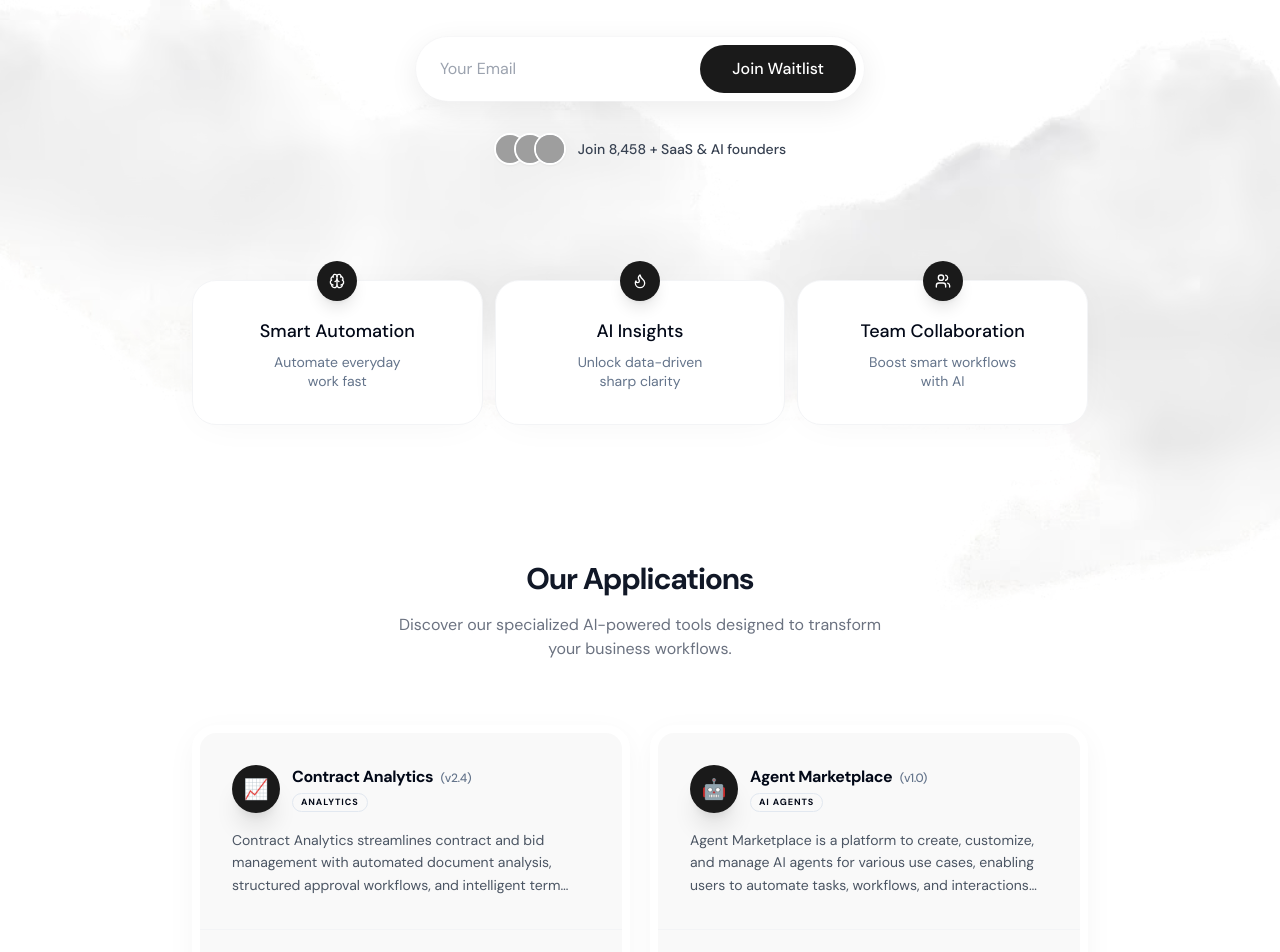
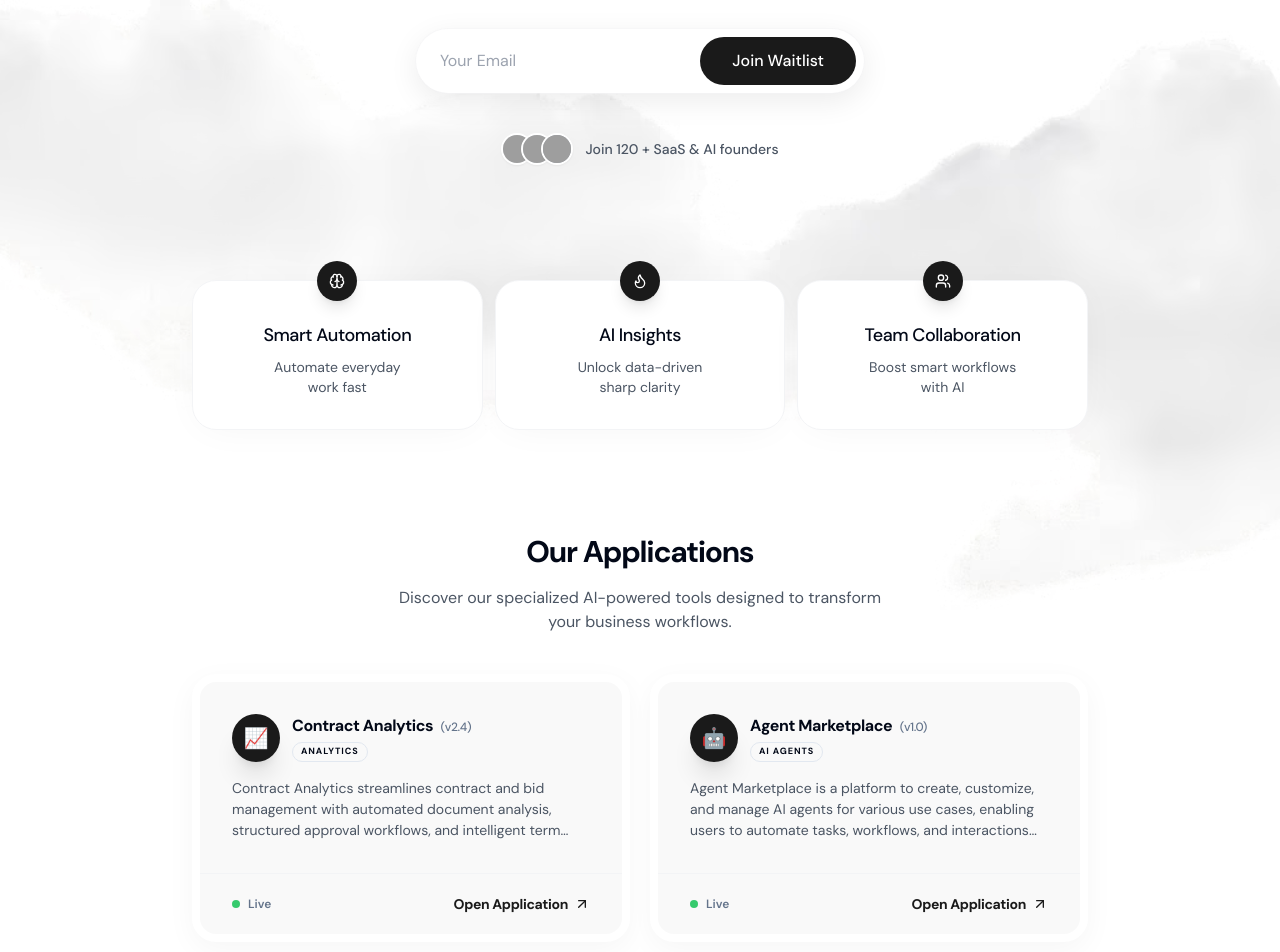
Before and after one commit to forgedots-tech/forge-apps, a React (Vite) app: page / in a window 1280 px wide. Shown: the part 400-1352 px from the top of the page. Built offline with nearby package versions, Linux system fonts and the light colour scheme; grey boxes are pictures that could not be loaded.

Commit message:
patch: changes in the padding and spacing

```diff
--- a/src/components/common/AppCard.tsx
+++ b/src/components/common/AppCard.tsx
@@ -42,7 +42,7 @@ export function AppCard({
 
       {/* Body Area */}
       <div className="px-8 pb-8">
-        <p className="text-sm leading-relaxed text-gray-600 line-clamp-3">
+        <p className="text-sm leading-normal text-gray-600 line-clamp-3">
           {description}
         </p>
       </div>
@@ -60,7 +60,7 @@ export function AppCard({
           href={url}
           target="_blank"
           rel="noopener noreferrer"
-          className="flex items-center gap-1.5 text-sm text-[#1A1A1A] font-bold group transition-colors hover:text-black"
+          className="flex items-center gap-1.5 text-sm text-[#1A1A1A] font-bold tracking-tight group transition-colors hover:text-black"
         >
           Open Application
           <ArrowUpRight className="h-4 w-4 transition-transform group-hover:translate-x-0.5 group-hover:-translate-y-0.5" />
--- a/src/components/common/FeatureCard.tsx
+++ b/src/components/common/FeatureCard.tsx
@@ -47,24 +47,24 @@ export function FeatureCard({ Icon, title, description }: FeatureCardProps) {
       //   rotateY,
       //   transformStyle: "preserve-3d",
       // }}
-      className="relative p-8 pt-9 flex flex-col items-center gap-2 text-center bg-white border border-gray-100 shadow-[0_4px_40px_-10px_rgba(0,0,0,0.05)] rounded-3xl transition-shadow duration-500 hover:shadow-[0_20px_60px_-15px_rgba(0,0,0,0.1)]"
+      className="relative p-8 pt-10 flex flex-col items-center gap-2 text-center bg-white border border-gray-100 shadow-[0_4px_40px_-10px_rgba(0,0,0,0.05)] rounded-3xl transition-shadow duration-500 hover:shadow-[0_20px_60px_-15px_rgba(0,0,0,0.1)]"
     >
       <div
-        style={{ transform: "translateZ(50px)" }}
+        // style={{ transform: "translateZ(50px)" }}
         className="absolute -top-5"
       >
         <IconBadge icon={Icon} />
       </div>
 
       <h3
-        style={{ transform: "translateZ(30px)" }}
-        className="text-lg font-medium"
+        // style={{ transform: "translateZ(30px)" }}
+        className="text-lg font-medium tracking-tight"
       >
         {title}
       </h3>
       <p
-        style={{ transform: "translateZ(20px)" }}
-        className="text-sm leading-snug text-muted-foreground"
+        // style={{ transform: "translateZ(20px)" }}
+        className="text-sm text-gray-600"
       >
         {description}
       </p>
--- a/src/components/layout/Apps.tsx
+++ b/src/components/layout/Apps.tsx
@@ -22,12 +22,12 @@ export default function Apps() {
   }, []);
 
   return (
-    <section id="apps" className="px-4 py-24 md:px-8">
+    <section id="apps" className="px-4 py-16 md:px-8">
       <div className="max-w-6xl mx-auto flex flex-col items-center">
-        <h2 className="mb-4 text-2xl font-bold tracking-tight text-gray-900 md:text-3xl text-center">
+        <h2 className="mb-4 text-2xl font-bold tracking-tight md:text-3xl text-center">
           Our Applications
         </h2>
-        <p className="mb-16 max-w-lg text-base text-center text-gray-500">
+        <p className="mb-10 max-w-lg text-base text-center text-gray-600">
           Discover our specialized AI-powered tools designed to transform your
           business workflows.
         </p>
--- a/src/components/layout/Hero.tsx
+++ b/src/components/layout/Hero.tsx
@@ -3,15 +3,15 @@ import { StatusBadge } from "../common/StatusBadge";
 export default function Hero() {
   return (
     <section className="relative pt-40 pb-16 px-4 md:px-8 min-h-[80vh] flex flex-col items-center justify-center text-center">
-      <StatusBadge text="Enterprise Solutions" className="mb-6" />
+      <StatusBadge text="Enterprise Solutions" className="mb-5" />
 
       {/* Headlines */}
-      <h1 className="max-w-4xl text-3xl font-semibold tracking-tight leading-loose md:text-5xl">
+      <h1 className="max-w-4xl text-3xl font-semibold tracking-tight md:text-5xl">
         Early Access to <br />
         Future of AI <span className="italic font-light">Growth</span>
       </h1>
 
-      <p className="max-w-2xl mt-6 text-lg text-gray-600 md:text-xl">
+      <p className="max-w-2xl mt-5 text-lg text-gray-600 md:text-xl">
         Automate tasks, unlock insights, and scale your team's
         <br /> productivity — all in one place
       </p>
@@ -31,7 +31,7 @@ export default function Hero() {
       </div>
 
       {/* Proof / Founders */}
-      <div className="z-10 mt-8 flex items-center justify-center gap-3">
+      <div className="z-10 mt-10 flex items-center justify-center gap-3">
         <div className="-space-x-3 flex">
           <div className="h-8 w-8 border-2 flex items-center justify-center bg-gray-200 border-white shadow-sm overflow-hidden rounded-full">
             <img
@@ -55,8 +55,8 @@ export default function Hero() {
             />
           </div>
         </div>
-        <p className="text-sm font-medium text-gray-700">
-          Join 8,458 + SaaS & AI founders
+        <p className="text-sm font-medium text-gray-600">
+          Join 120 + SaaS & AI founders
         </p>
       </div>
     </section>
--- a/src/components/layout/Topbar.tsx
+++ b/src/components/layout/Topbar.tsx
@@ -12,7 +12,7 @@ export default function Topbar() {
           className="bg-muted border-2 border-white shadow-xl"
         /> */}
         <div className="-space-y-0.5">
-          <h1 className="text-lg font-semibold">Forgedots</h1>
+          <h1 className="text-lg font-semibold tracking-tight">Forgedots</h1>
           <p className="text-xs font-medium text-muted-foreground">
             AI Solutions
           </p>
```
